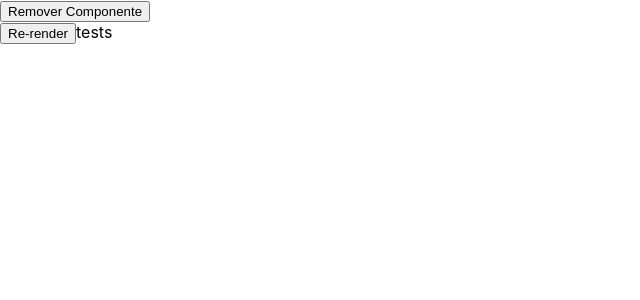
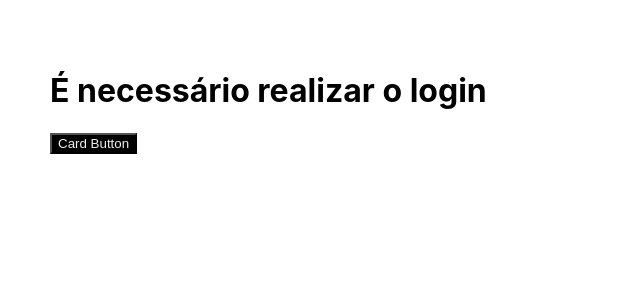
Before and after one commit to Liandro73/reactjs-avancado, a React (Create React App) app: page / in a window 1280 px wide. Shown: the top 300 px of the page, without its empty margins (0-640 px from the left). Built offline with nearby package versions, Linux system fonts and the light colour scheme.

Commit message:
Implementação de Context API

```diff
--- a/src/App.js
+++ b/src/App.js
@@ -1,49 +1,22 @@
-import React, { Component } from 'react';
-import Twitter from './Twitter'
+import React, { useState, useEffect } from 'react';
+import { ThemeContext, themes } from './Theme';
+import Card from './Card';
 
-class App extends Component {
+function App() {
 
-  state = {
-    loading: false,
-    actived: true
-  }
+  const [token, setToken] = useState();
 
-  componentDidMount() {
+  useEffect(() => {
     setTimeout(() => {
-      this.setState({
-        loading: true
-      })
-    }, 3000)
-  }
+      setToken('34q4m4k3akk43ak4kak4')
+    }, 4000)
+  }, []);
 
-  onRemove = () => {
-    this.setState({
-      actived: false
-    })
-  }
-
-  render() {
-
-    const posts = [
-      {
-        title: 'xpto',
-        description: 'foo'
-      },
-      {
-        title: 'Hey',
-        description: 'foo'
-      }
-    ]
-
-    return (
-      <div>
-        <button onClick={this.onRemove} >Remover Componente</button>
-        {this.state.actived && (
-          <Twitter posts={posts} loading={this.state.loading}/>
-        )}
-      </div>
-    )
-  }
+  return (
+    <ThemeContext.Provider value={{ ...themes.primary, token }}>
+      <Card />
+    </ThemeContext.Provider>
+  )
 }
 
 export default App;
--- /dev/null
+++ b/src/Card.js
@@ -0,0 +1,16 @@
+import React, { useContext } from 'react';
+import { ThemeContext } from './Theme';
+import Form from './Form';
+
+function Card() {
+    const theme = useContext(ThemeContext)
+    console.log('theme:values', theme)
+    return (
+        <div style={{ padding: '50px' }}>
+            <Form />
+            <button style={{background: theme.background, color: theme.color}}>Card Button</button>
+        </div>
+    )
+}
+
+export default Card;
--- /dev/null
+++ b/src/Form.js
@@ -0,0 +1,34 @@
+import React, { useContext } from 'react';
+import { ThemeContext } from './Theme'
+
+function Form() {
+
+    const context = useContext(ThemeContext)
+
+    const renderForm = (
+        <form>
+            <label>Nome:</label>
+            <input />
+            <label>E-mail:</label>
+            <input />
+            <label>Idade:</label>
+            <input />
+            <label>Telefone:</label>
+            <input />
+        </form>
+    )
+
+    const renderNotLogged = (
+        <h1>
+            É necessário realizar o login
+        </h1>
+    )
+
+    return (
+        <div>
+            {context.token ? renderNotLogged : renderForm}
+        </div>
+    )
+}
+
+export default Form;
--- /dev/null
+++ b/src/Theme.js
@@ -0,0 +1,14 @@
+import { createContext } from 'react';
+
+export const themes = {
+    primary: {
+        background: '#000',
+        color: '#efefef'
+    },
+    secondary: {
+        background: '#efefef',
+        color: '#000'
+    }
+}
+
+export const ThemeContext = createContext(themes.secondary);
```
